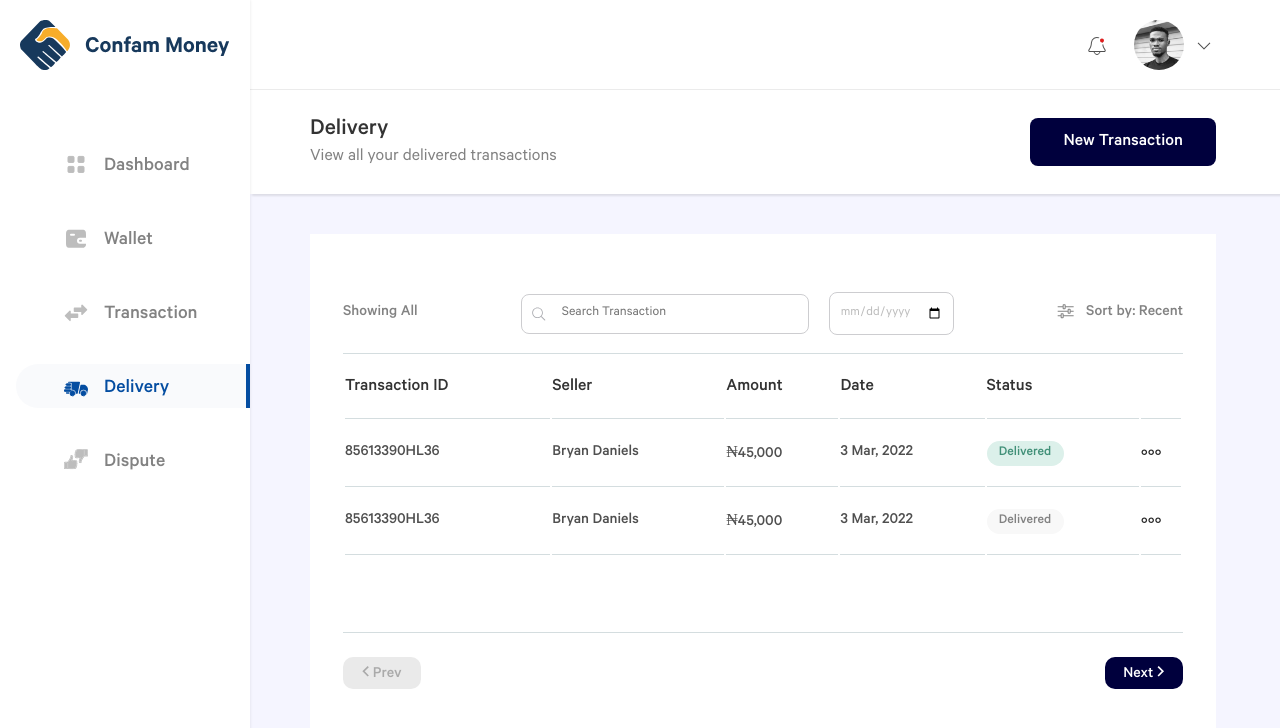
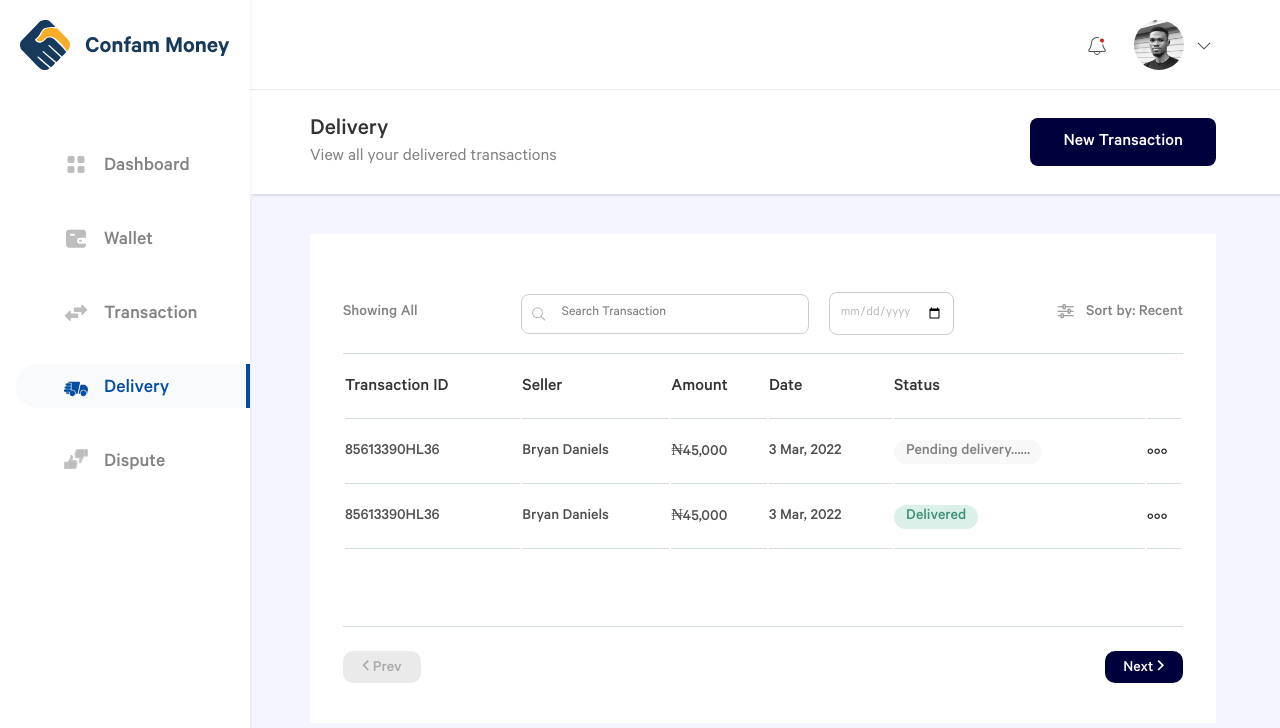
Before and after one commit to Ndibechinonso/MoneyBuyer-Comfam, a React (Create React App) app: page /delivery in a window 1280 px wide. Shown: the top 728 px of the page. Built offline with nearby package versions, Linux system fonts and the light colour scheme.

Commit message:
fix: used the custom tags instead of my styled tags in the table

```diff
--- a/src/common/components/customTable/Table.tsx
+++ b/src/common/components/customTable/Table.tsx
@@ -1,5 +1,6 @@
 import React from 'react'
 import CustomButton from '../customButtons'
+import Tag from '../customTags'
 import CaretLeft from '../customIcons/CaretLeft'
 import CaretRight from '../customIcons/CaretRight'
 import MoreIcon from '../customIcons/MoreIcon'
@@ -47,9 +48,7 @@ const Table = () => {
             <td> ₦45,000</td>
             <td> 3 Mar, 2022 </td>
             <td>
-              <div className={`table_tag_delivered`}>
-                Delivered
-              </div>
+              <Tag value="Pending delivery......"/>
             </td>
             <td> <MoreIcon/></td>
           </tr>
@@ -59,9 +58,7 @@ const Table = () => {
             <td> ₦45,000</td>
             <td> 3 Mar, 2022 </td>
             <td>
-              <div className={`table_tag_pending`}>
-                Delivered
-              </div>
+              <Tag value="Delivered"/>
             </td>
             <td> <MoreIcon/> </td>
           </tr>
```
